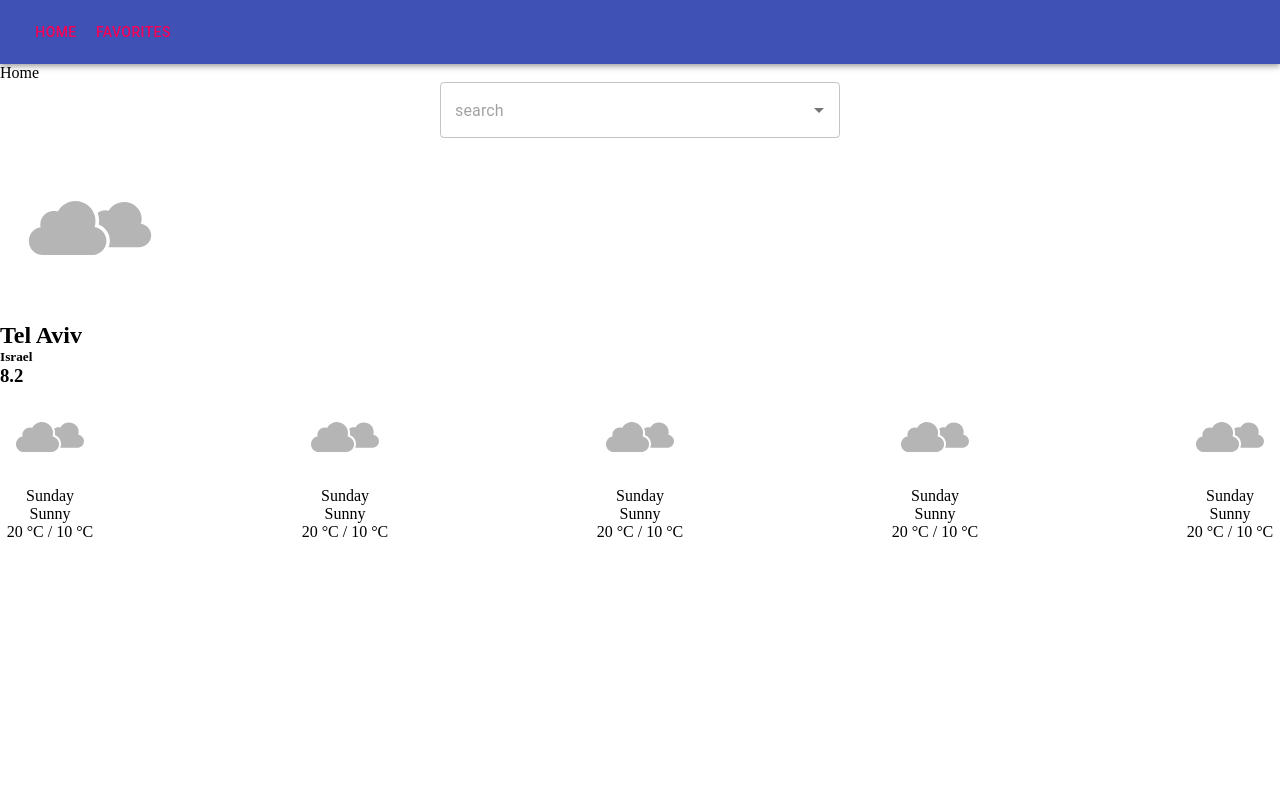
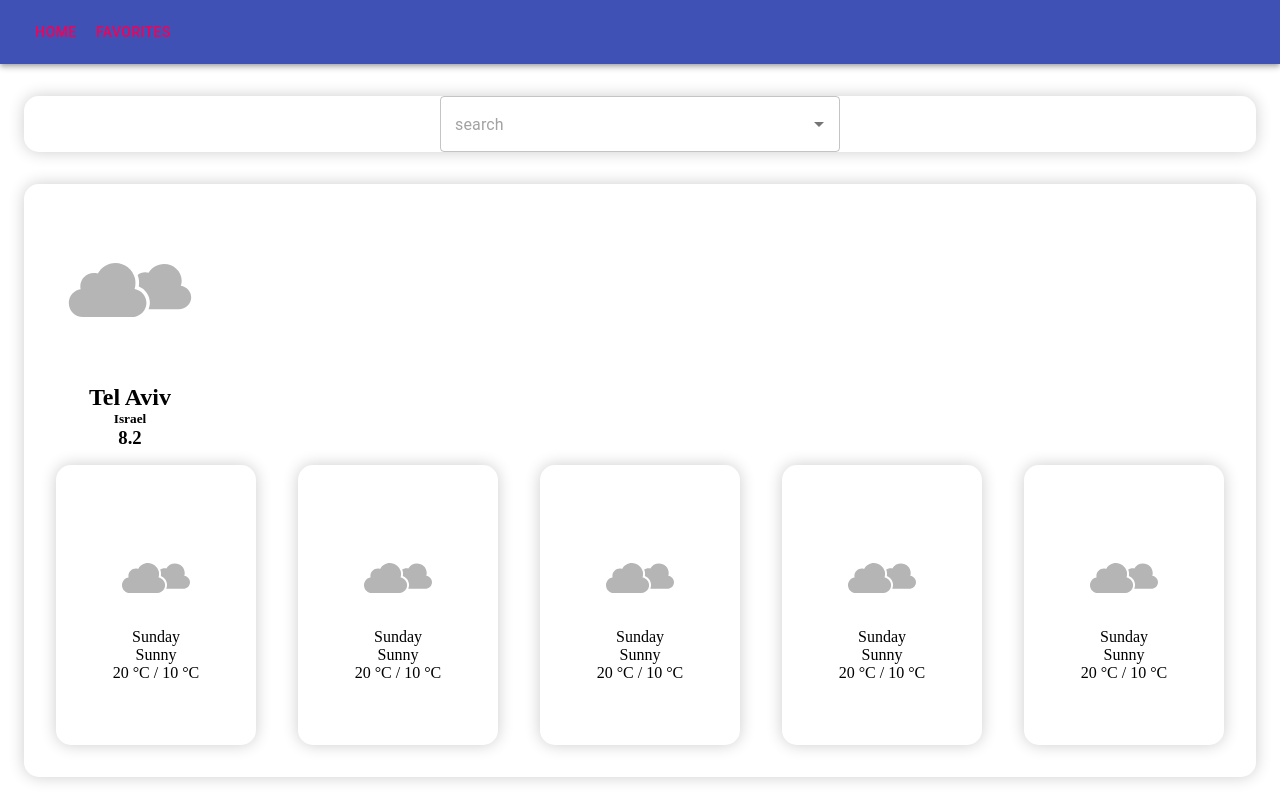
Before and after one commit to orlovse/weather-app, a React (Create React App) app: page /home in a window 1280 px wide. Built offline with nearby package versions, Linux system fonts and the light colour scheme.

Commit message:
add base styles

```diff
--- a/src/components/mainContainer/index.tsx
+++ b/src/components/mainContainer/index.tsx
@@ -18,7 +18,7 @@ const MainContainer: FC = () => {
 					</Grid>
 			  ));
 	return (
-		<Box>
+		<Box p={2}>
 			<Grid container direction="row" justify="space-between" alignItems="center">
 				<Grid item xs={12} md="auto">
 					<CurrentWeatherCard />
--- a/src/components/weatherCard/index.tsx
+++ b/src/components/weatherCard/index.tsx
@@ -3,6 +3,7 @@ import { Grid } from '@material-ui/core';
 import Skeleton from '@material-ui/lab/Skeleton';
 import { currentWeather } from 'mockData';
 import { getIcon } from 'utils/geyIcons';
+import { StyledWeatherCard } from 'styles/sharedStyle';
 // import { celsiusToFahrenheit } from 'utils/helpers';
 
 const WeatherCard: FC = () => {
@@ -22,14 +23,14 @@ const WeatherCard: FC = () => {
 		<Skeleton variant="circle" width={80} height={80} />
 	);
 	return (
-		<div>
+		<StyledWeatherCard>
 			<Grid container direction="column" alignItems="center">
 				{img}
 				<div>{weekday || <Skeleton width={120} />}</div>
 				<div>{phrase || <Skeleton width={120} />}</div>
 				<div>{stringTemperature || <Skeleton width={120} />}</div>
 			</Grid>
-		</div>
+		</StyledWeatherCard>
 	);
 };
 
--- a/src/pages/app/Layout.tsx
+++ b/src/pages/app/Layout.tsx
@@ -1,6 +1,7 @@
 import React from 'react';
 import type { ReactNode } from 'react';
 import Navbar from 'components/navbar';
+import { Container, Box } from '@material-ui/core';
 
 interface IProps {
 	children: ReactNode;
@@ -10,7 +11,9 @@ const AppLayout: React.FC<IProps> = ({ children }: IProps) => {
 	return (
 		<div>
 			<Navbar />
-			{children}
+			<Container>
+				<Box marginBottom={4}>{children}</Box>
+			</Container>
 		</div>
 	);
 };
--- a/src/pages/app/home/index.tsx
+++ b/src/pages/app/home/index.tsx
@@ -1,13 +1,17 @@
 import React from 'react';
 import AutocompleteSearch from 'components/autocompleteSearch';
 import MainContainer from 'components/mainContainer';
+import { GlassBox } from 'styles/sharedStyle';
 
 const Home: React.FC = () => {
 	return (
 		<div>
-			Home
-			<AutocompleteSearch />
-			<MainContainer />
+			<GlassBox>
+				<AutocompleteSearch />
+			</GlassBox>
+			<GlassBox>
+				<MainContainer />
+			</GlassBox>
 		</div>
 	);
 };
--- a/src/styles/sharedStyle.ts
+++ b/src/styles/sharedStyle.ts
@@ -90,3 +90,30 @@ export const TextContent = styled.p<{
 	line-height: ${({ lineHeight = 20 }) => lineHeight}px;
 	${({ isTruncate }) => isTruncate && textTruncate}
 `;
+
+export const GlassBox = styled.div`
+	width: 100%;
+	box-shadow: 0 0 1rem 0 rgba(0, 0, 0, 0.2);
+	border-radius: 15px;
+	background-color: rgba(255, 255, 255, 0.15);
+	backdrop-filter: blur(5px);
+	text-align: center;
+	margin-top: 2rem;
+`;
+
+export const StyledWeatherCard = styled.div`
+	display: flex;
+	align-items: center;
+	min-width: 200px;
+	height: 280px;
+	margin: 1rem;
+	box-shadow: 0 0 1rem 0 rgba(0, 0, 0, 0.2);
+	border-radius: 15px;
+	background-color: rgba(255, 255, 255, 0.15);
+	transition: 0.5s;
+
+	&:hover {
+		transform: perspective(1px) scale(1.05);
+		box-shadow: 0 0 1rem 0 rgba(0, 0, 0, 0.6);
+	}
+`;
```
